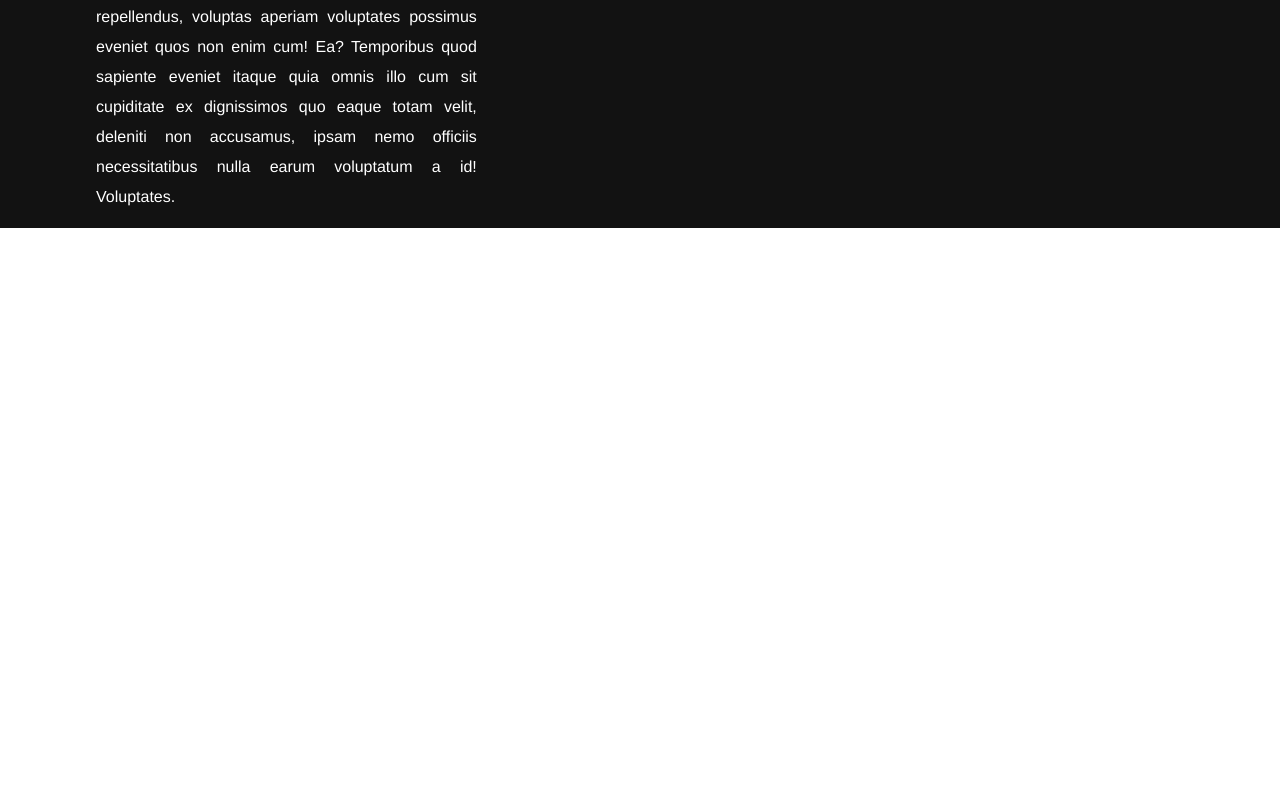
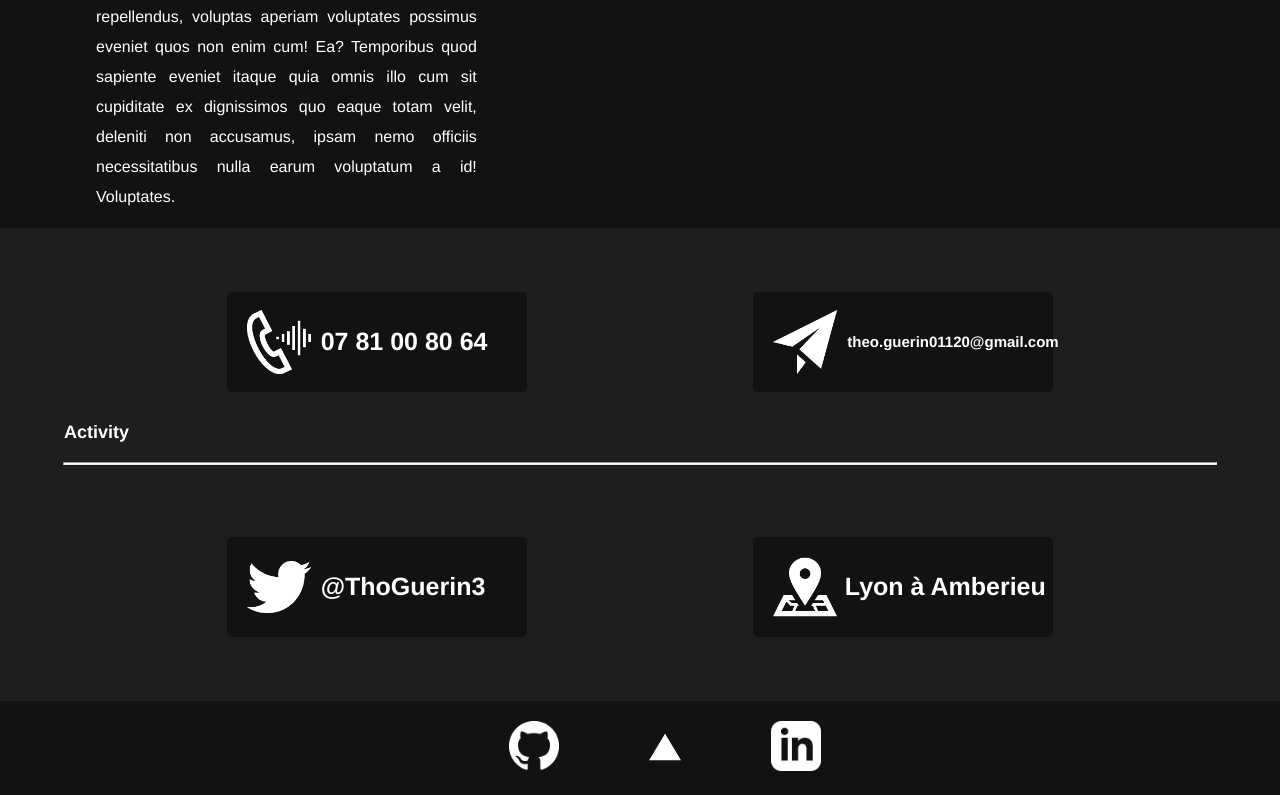
Before and after one commit to Eaulmesse/Projet-CVPortfolio, a plain HTML site: page index.html in a window 1280 px wide. Shown: the part 4727-5522 px from the top of the page. Before the commit the page ends 4955 px from the top, so only its background shows below. Drawn offline with Linux system fonts and the light colour scheme.

Commit message:
feat: ***

```diff
--- a/index.html
+++ b/index.html
@@ -164,7 +164,45 @@
                 <img src="./img/fitness.jpg" alt="">
             </div>
         </div>
+
+        <div class="sectionSkills">
+            <div class="blocContact">
+                <div class="contact">
+                    <img src="./img/phone.png" alt="" class="icon"><h5>07 81 00 80 64</h5></button>
+                </div>
+
+                <div class="contact">
+                    <img src="./img/mail.png" alt="" class="icon"><h5 id="mail">theo.guerin01120@gmail.com</h5></button>
+                </div>
+            </div>
+
+            <h5 class="left">Activity</h5>
+            <hr class="hrMiddle">
+
+            <div class="blocContact">
+                <div class="contact">
+                    <img src="./img/twitter.png" alt="" class="icon"><h5>@ThoGuerin3</h5></button>
+                </div>
+
+                <div class="contact">
+                    <img src="./img/position.png" alt="" class="icon"><h5 id="localisation">Lyon à Amberieu</h5></button>
+                </div>
+            </div>
+
+        </div>
     </main>
+    <footer>
+        <div class="sectionProject">
+            <div class="blocFooter">
+                <a href="https://github.com/Eaulmesse" target="_blank"><img src="./img/githubb.png" alt=""></a>
+                <a href=""><img id="anchor" src="./img/arrowUp.png" alt=""></a>
+                <a href="https://www.linkedin.com/in/guerin-theo/" target="_blank"><img src="./img/linkedInb.png" alt=""></a>
+            </div>
+            <div class="textFooter">
+
+            </div>
+        </div>
+    </footer>
 
     <script src="./app.js"></script>
 </body>
--- a/style.css
+++ b/style.css
@@ -384,3 +384,50 @@ button h5{
     text-align: justify;
     line-height: 30px;
 }
+
+.blocContact{
+    padding-top: 5%;
+    display: flex;
+    justify-content: space-evenly;
+}
+
+.contact{
+    display: flex;
+    background-color: var(--primary-color);
+    width: 300px;
+    height: 100px;
+    border-radius: 5px;
+
+}
+
+.contact h5{
+    font-size: 25px;
+    margin-left: 10px;
+    margin-top: auto;
+    margin-bottom: auto;
+}
+
+.contact #mail{
+    font-size: 15px;
+}
+
+.contact #localisation{
+    margin-left: auto;
+    margin-right: auto;
+}
+
+.blocFooter{
+    display: flex;
+    justify-content: center;
+}
+
+.blocFooter img{
+    width: 50px;
+    margin-left: 50px;
+    padding: 20px;
+}
+
+#anchor{
+    margin-top: 10px;
+    width: 32px;
+}
```
Also changed, not shown: img/arrowUp.png (added), img/mail.png (added), img/phone.png (added), img/position.png (added), img/twitter.png (added).
